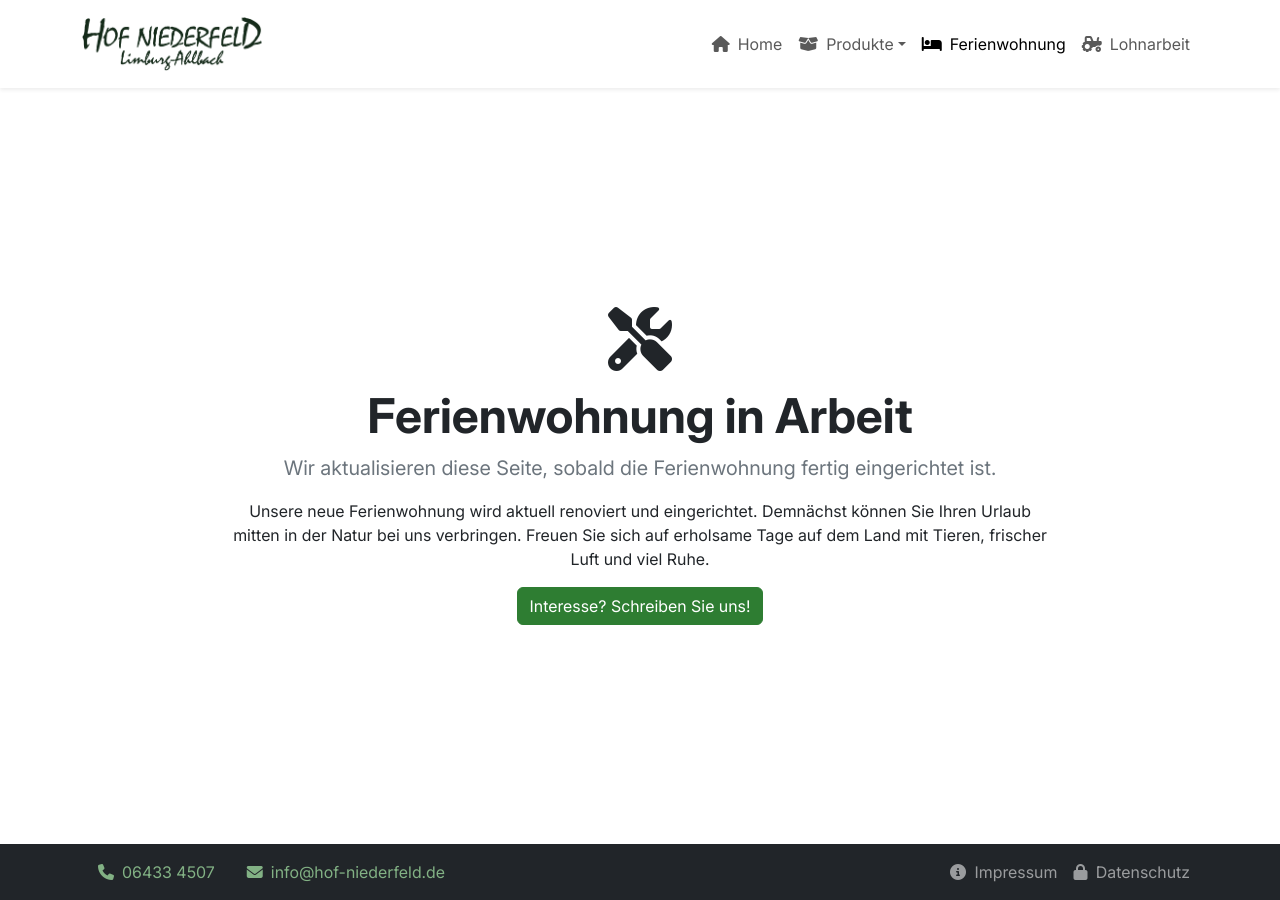
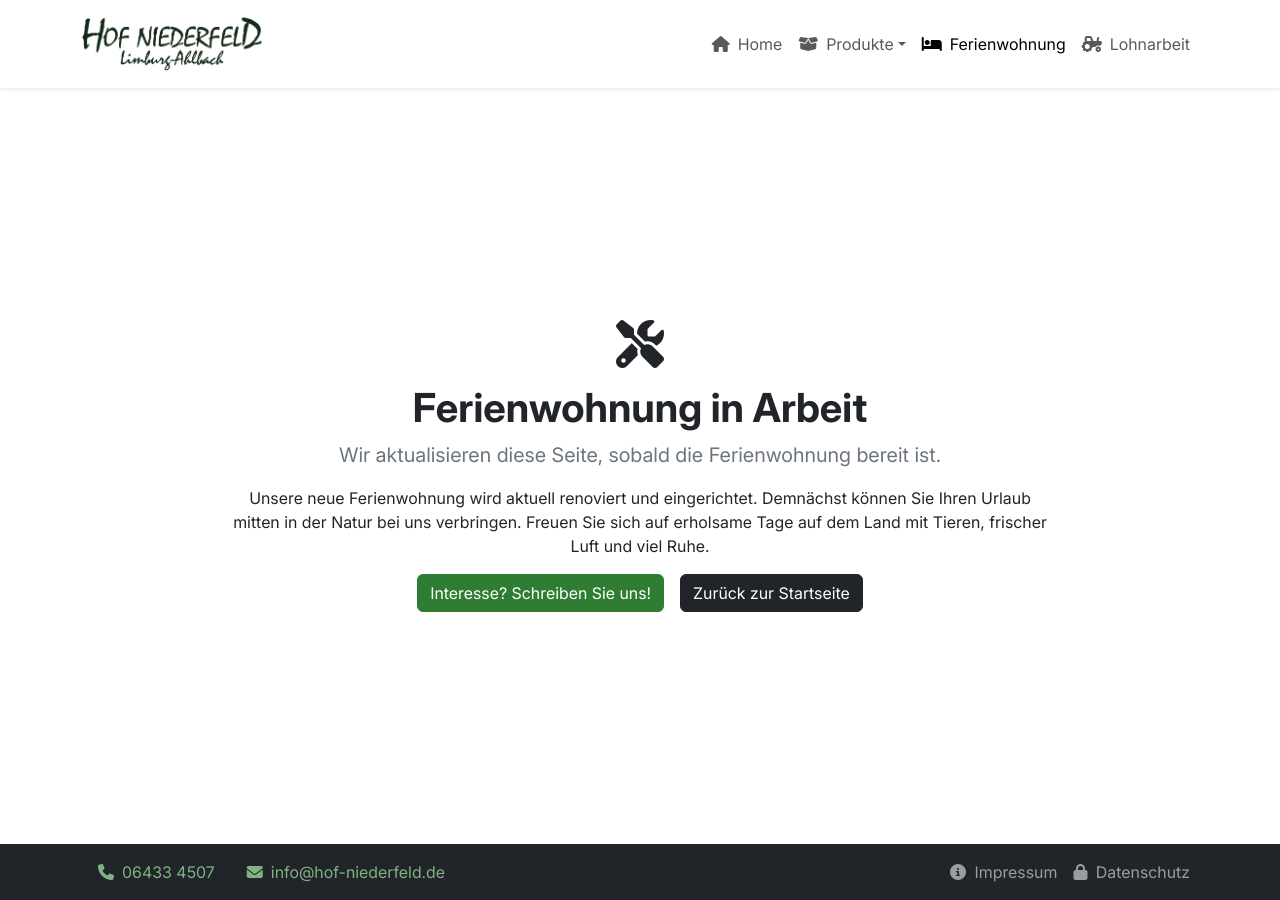
Before and after one commit to hof-niederfeld/hof-niederfeld.github.io, a Jekyll site: the page built from pages/ferienwohnung.html, in a window 1280 px wide. Built offline with Jekyll 4.4.1, drawn with Linux system fonts in a browser that asks for light colours.

Commit message:
update ferienwohnung page

```diff
--- a/_config.yml
+++ b/_config.yml
@@ -1,9 +1,13 @@
-title: Hof Niederfeld Limburg-Ahlbach
+title: "Hof Niederfeld Limburg-Ahlbach"
+description: "Hof Niederfeld in Limburg-Ahlbach: Regionaler Miscanthus, Betonsteine, Lebensmittel wie Nudeln, Eier & Honig, Ferienwohnung sowie Lohnarbeiten für Landwirtschaft & Einstreu."
+
 url: "https://www.hof-niederfeld.de"
 baseurl: ""
+
 phone-display: "06433 4507"
 phone-href: "+4964334507"
-mail: info@hof-niederfeld.de  # schmitt-ahlbach@t-online.de
+mail: "info@hof-niederfeld.de"  # schmitt-ahlbach@t-online.de
+
 address:
   street: "Hof Niederfeld 1"
   zip: "65554"
--- a/_layouts/default.html
+++ b/_layouts/default.html
@@ -12,8 +12,7 @@
     <!-- Meta Tags -->
     <meta charset="UTF-8">
     <meta name="viewport" content="width=device-width, initial-scale=1.0">
-    <meta name="description"
-        content="Hof Niederfeld in Limburg-Ahlbach: Regionaler Miscanthus, Betonsteine, Lebensmittel wie Nudeln, Eier & Honig, Ferienwohnung sowie Lohnarbeiten für Landwirtschaft & Einstreu.">
+    <meta name="description" content="{{ page.description | default: site.description }}">
     <meta name="robots" content="index, follow">
 
     <!-- Open Graph (Facebook, LinkedIn, WhatsApp) -->
--- a/pages/ferienwohnung.html
+++ b/pages/ferienwohnung.html
@@ -1,25 +1,28 @@
 ---
 layout: default
 title: Ferienwohnung
+description: "Ferienwohnung im Limburg-Ahlbach auf dem Hof Niederfeld ist demnächst verfügbar. Erholung auf dem Land,
+mit Tieren und Nähe zur Natur."
 permalink: /ferienwohnung/
 ---
 
-<div class="container h-100 d-flex flex-column justify-content-center align-items-center text-center">
-    <i class="fa-solid fa-tools fa-4x mb-3"></i>
-    <h1 class="display-5 fw-bold">
-        Ferienwohnung in Arbeit
-    </h1>
-    <div class="row justify-content-center">
-        <div class="col-12 col-lg-9">
-            <p class="fs-5 text-secondary">
-                Wir aktualisieren diese Seite, sobald die Ferienwohnung fertig eingerichtet ist.
-            </p>
-            <p>Unsere neue Ferienwohnung wird aktuell renoviert und eingerichtet.
-                Demnächst können Sie Ihren Urlaub mitten in der Natur bei uns verbringen.
-                Freuen Sie sich auf erholsame Tage auf dem Land mit Tieren, frischer Luft und viel Ruhe.</p>
-            <a href="mailto:{{site.mail}}" class="btn btn-primary">
-                Interesse? Schreiben Sie uns!
-            </a>
+<div class="cu-section h-100 text-sm-center">
+    <div class="container h-100 d-flex flex-column align-items-start align-items-sm-center justify-content-sm-center">
+        <i class="fa-solid fa-tools fa-3x mb-3 d-none d-sm-block"></i>
+        <h1 class="cu-section-title">Ferienwohnung in Arbeit</h1>
+        <p class="cu-section-subtitle">
+            Wir aktualisieren diese Seite, sobald die Ferienwohnung bereit ist.
+        </p>
+        <div class="row justify-content-center ">
+            <div class="col-12 col-lg-9">
+                <p>Unsere neue Ferienwohnung wird aktuell renoviert und eingerichtet.
+                    Demnächst können Sie Ihren Urlaub mitten in der Natur bei uns verbringen.
+                    Freuen Sie sich auf erholsame Tage auf dem Land mit Tieren, frischer Luft und viel Ruhe.</p>
+                <div class="d-flex flex-column flex-sm-row justify-content-center align-items-sm-center gap-3">
+                    <a href="mailto:{{site.mail}}" class="btn btn-primary">Interesse? Schreiben Sie uns!</a>
+                    <a href="/" class="btn btn-dark">Zurück zur Startseite</a>
+                </div>
+            </div>
         </div>
     </div>
 </div>
```
